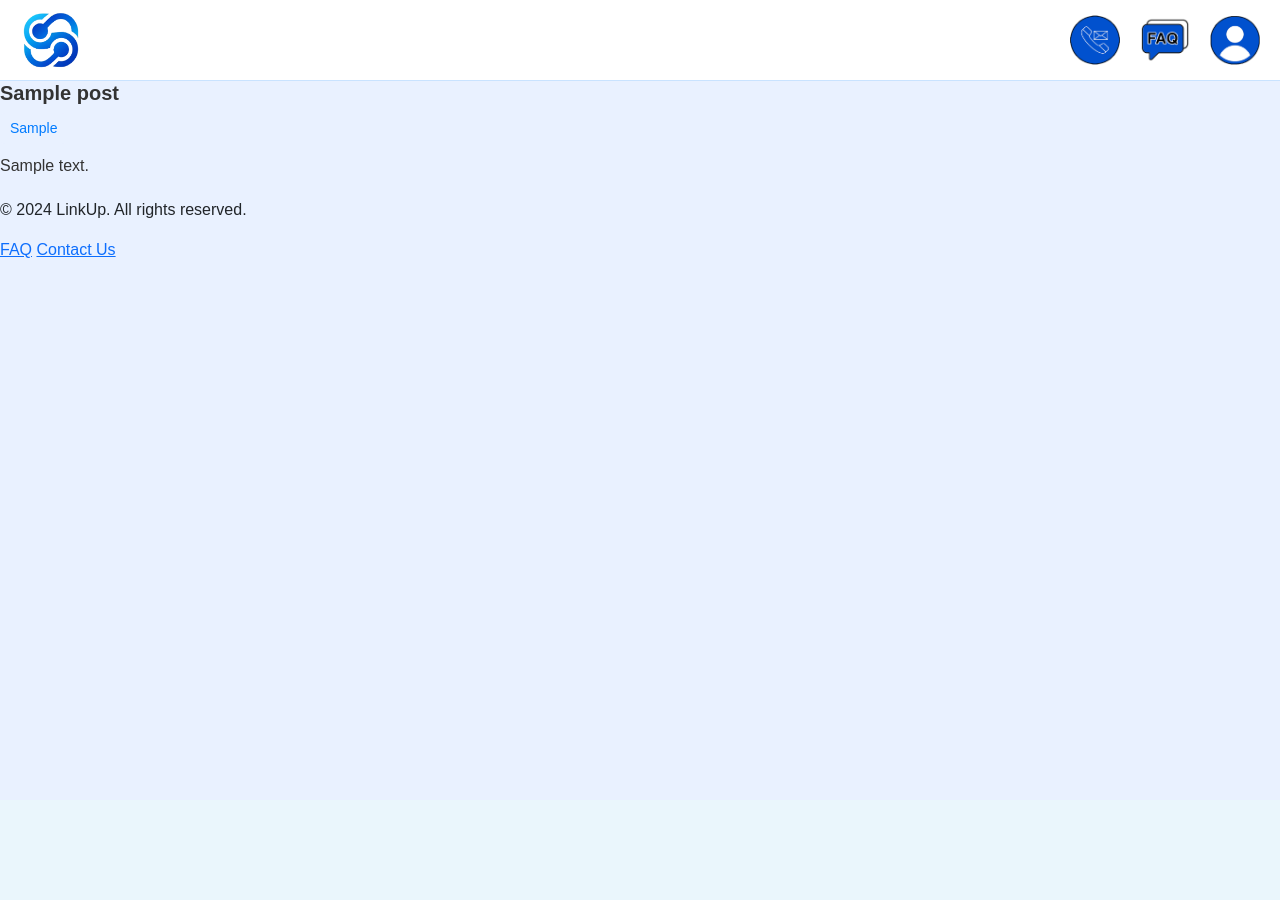
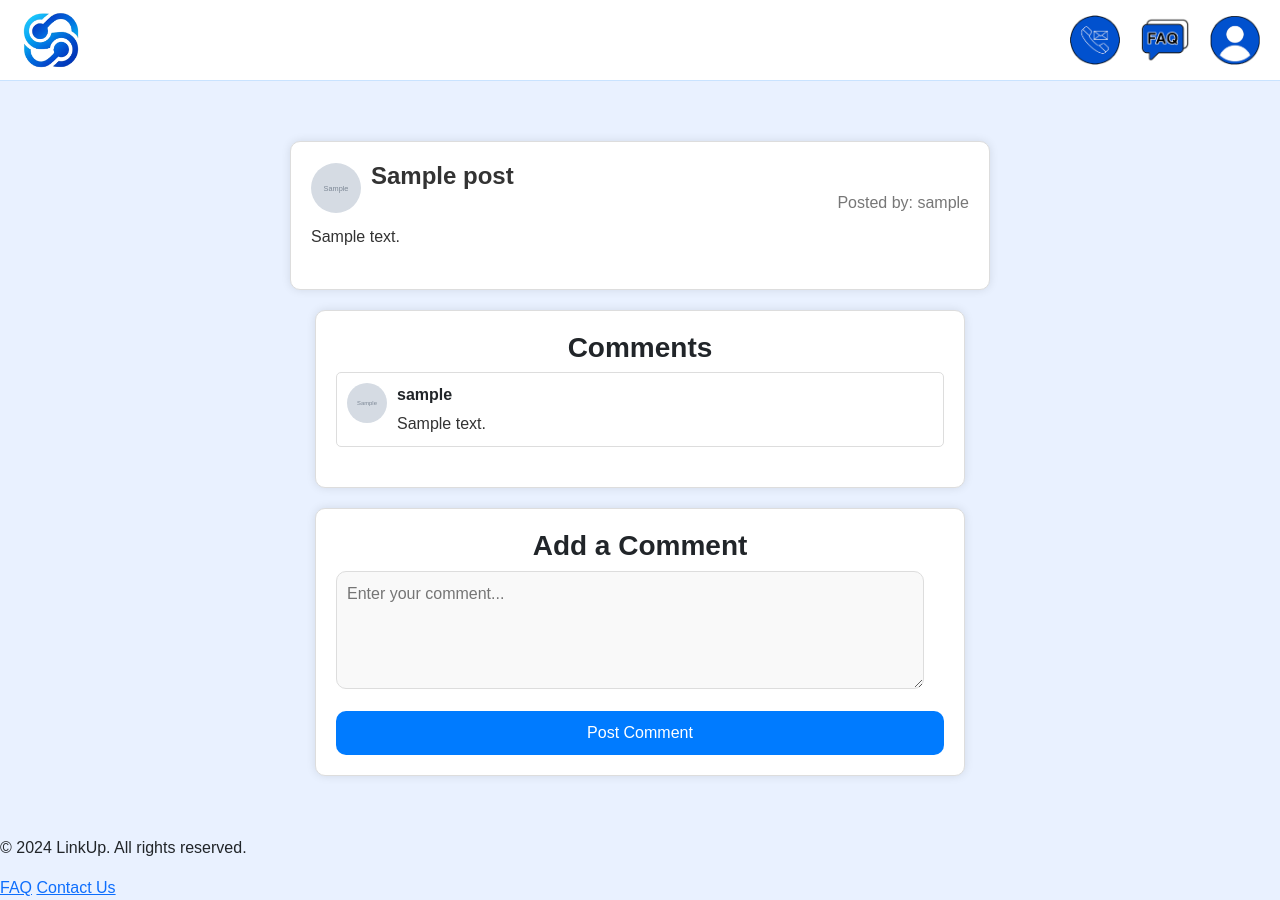
Before and after one commit to DeaconMizzi/LinkUp, a PHP site: page /post.php?id=1 in a window 1280 px wide. Before the commit the page ends 258 px from the top, so only its background shows below. Run offline with PHP 8.4, Linux system fonts and the light colour scheme; tables that the repository leaves empty or names only in its code hold one stand-in row (values such as "Sample post"); grey boxes marked "Sample" are stand-in pictures.

Commit message:
Logout, Post
Creation of posts, Logout feature, and post page

```diff
--- a/assets/css/styles.css
+++ b/assets/css/styles.css
@@ -695,3 +695,130 @@ header {
 .role-table .btn-remove:hover {
     background-color: #c82333;
 }
+.post-detail-container {
+    max-width: 700px;
+    margin: 20px auto;
+    padding: 20px;
+    background-color: #fff;
+    border-radius: 10px;
+    box-shadow: 0 0 10px rgba(0, 0, 0, 0.1);
+    border: 1px solid #ddd;
+}
+
+.comments-section, .add-comment-section {
+    max-width: 650px; /* Slightly smaller than the post-detail-container */
+    margin: 20px auto;
+    padding: 20px;
+    background-color: #fff;
+    border-radius: 10px;
+    box-shadow: 0 0 10px rgba(0, 0, 0, 0.1);
+    border: 1px solid #ddd;
+}
+
+.post-header {
+    display: flex;
+    align-items: center;
+    margin-bottom: 10px;
+}
+
+.post-avatar {
+    width: 50px;
+    height: 50px;
+    border-radius: 50%;
+    margin-right: 10px;
+}
+
+.post-header-content {
+    display: flex;
+    flex-direction: column;
+    flex: 1;
+}
+
+.post-title {
+    font-size: 24px;
+    font-weight: bold;
+    color: #333;
+    margin: 0;
+}
+
+.post-username {
+    font-size: 16px;
+    color: #777;
+    margin: 0;
+    text-align: right;
+    align-self: flex-end;
+}
+
+.comments-section h3, .add-comment-section h3 {
+    text-align: center;
+    font-weight: bold;
+}
+
+.comments-list {
+    list-style: none;
+    padding: 0;
+}
+
+.comments-list li {
+    display: flex;
+    align-items: flex-start;
+    margin-bottom: 20px;
+    padding: 10px;
+    background-color: #fff;
+    border-radius: 5px;
+    border: 1px solid #ddd;
+}
+
+.comment-avatar {
+    width: 40px;
+    height: 40px;
+    border-radius: 50%;
+    margin-right: 10px;
+}
+
+.comment-content-wrapper {
+    display: flex;
+    flex-direction: column;
+    align-items: flex-start;
+}
+
+.comment-username {
+    font-size: 16px;
+    font-weight: bold;
+    margin-bottom: 5px;
+}
+
+.comment-content {
+    font-size: 16px;
+    color: #333;
+}
+
+.add-comment-section .form-group {
+    margin-bottom: 15px;
+    text-align: left;
+}
+
+.add-comment-section .form-group textarea {
+    width: calc(100% - 20px);
+    padding: 10px;
+    border: 1px solid #ddd;
+    border-radius: 10px;
+    background-color: #f9f9f9;
+}
+
+.add-comment-section .btn-post {
+    display: block;
+    width: 100%;
+    padding: 10px;
+    background-color: #007bff;
+    color: #fff;
+    border: none;
+    border-radius: 10px;
+    cursor: pointer;
+    font-size: 16px;
+    margin-top: 10px;
+}
+
+.add-comment-section .btn-post:hover {
+    background-color: #0056b3;
+}
--- a/includes/header.php
+++ b/includes/header.php
@@ -25,11 +25,11 @@ session_start();
             <li class="profile-menu">
                 <img src="assets/images/profile.png" alt="Profile">
                 <div class="dropdown-content">
-                    <?php if (isset($_SESSION['user_id'])): ?>
+                    <?php if(isset($_SESSION['user_id'])): ?>
                         <a href="profile.php">Profile</a>
-                        <a href="index.php">Logout</a>
                         <a href="user_management.php">User Management</a>
                         <a href="role_management.php">Role Management</a>
+                        <a href="logout.php">Logout</a>
                     <?php else: ?>
                         <a href="login.php">Sign In</a>
                         <a href="register.php">Sign Up</a>
@@ -39,3 +39,5 @@ session_start();
         </ul>
     </nav>
 </header>
+</body>
+</html>
--- a/index.php
+++ b/index.php
@@ -45,9 +45,9 @@ include 'includes/db.php';
                 echo '<div class="post">';
                 echo '<div class="post-header">';
                 echo '<img class="post-avatar" src="/linkup/assets/images/profile.png" alt="Profile Picture">';
-                echo '<h3 class="post-title"><a href="post.php?id=' . $row["post_id"] . '">' . $row["title"] . '</a></h3>';
+                echo '<h3 class="post-title"><a href="post.php?id=' . $row["post_id"] . '">' . htmlspecialchars($row["title"]) . '</a></h3>';
                 echo '</div>';
-                echo '<div class="post-content"><p>' . $row["content"] . '</p></div>';
+                echo '<div class="post-content"><p>' . htmlspecialchars($row["content"]) . '</p></div>';
                 echo '<div class="post-actions">';
                 echo '<button class="btn-star"><img src="/linkup/assets/images/star.png" alt="Star"></button>';
                 echo '<button class="btn-comment"><img src="/linkup/assets/images/comment.png" alt="Comment"></button>';
--- a/logout.php
+++ b/logout.php
@@ -1,3 +1,7 @@
 <?php
-include 'includes/header.php';
+session_start();
+session_destroy(); // Destroy the session
+echo "Logged out successfully"; // Debug statement
+header("Location: login.php"); // Redirect to login page
+exit();
 ?>
--- a/post.php
+++ b/post.php
@@ -4,16 +4,68 @@ include 'includes/db.php';
 
 $post_id = $_GET['id']; // Get the post ID from the URL
 
-$sql = "SELECT * FROM posts WHERE post_id = $post_id";
+// Fetch the post details and the user who created the post
+$sql = "SELECT posts.*, users.username, users.profile_picture FROM posts
+        JOIN users ON posts.user_id = users.user_id
+        WHERE post_id = $post_id";
 $result = $conn->query($sql);
 
 if ($result->num_rows > 0) {
     $row = $result->fetch_assoc();
     ?>
-    <div class="post-detail-container">
-        <h2 class="post-title"><?php echo $row['title']; ?></h2>
-        <div class="post-tag"><?php echo $row['tag']; ?></div>
-        <div class="post-content"><?php echo $row['content']; ?></div>
+    <div class="outer-container">
+        <div class="container">
+            <div class="post-detail-container">
+                <div class="post-header">
+                    <img class="post-avatar" src="<?php echo htmlspecialchars($row['profile_picture']); ?>" alt="Profile Picture">
+                    <div class="post-header-content">
+                        <h2 class="post-title"><?php echo htmlspecialchars($row['title']); ?></h2>
+                        <p class="post-username">Posted by: <?php echo htmlspecialchars($row['username']); ?></p>
+                    </div>
+                </div>
+                <div class="post-content"><?php echo htmlspecialchars($row['content']); ?></div>
+            </div>
+
+            <!-- Comments Section -->
+            <div class="comments-section">
+                <h3>Comments</h3>
+                <ul class="comments-list">
+                    <?php
+                    // Fetch comments for the post along with the user who posted each comment
+                    $sql_comments = "SELECT comments.*, users.username, users.profile_picture FROM comments
+                                    JOIN users ON comments.user_id = users.user_id
+                                    WHERE post_id = $post_id";
+                    $result_comments = $conn->query($sql_comments);
+
+                    if ($result_comments->num_rows > 0) {
+                        while ($comment = $result_comments->fetch_assoc()) {
+                            echo '<li>';
+                            echo '<img class="comment-avatar" src="' . htmlspecialchars($comment['profile_picture']) . '" alt="Profile Picture">';
+                            echo '<div class="comment-content-wrapper">';
+                            echo '<p class="comment-username">' . htmlspecialchars($comment['username']) . '</p>';
+                            echo '<div class="comment-content">' . htmlspecialchars($comment['content']) . '</div>';
+                            echo '</div>';
+                            echo '</li>';
+                        }
+                    } else {
+                        echo '<li>No comments yet. Be the first to comment!</li>';
+                    }
+                    ?>
+                </ul>
+            </div>
+
+            <!-- Add Comment Section -->
+            <div class="add-comment-section">
+                <h3>Add a Comment</h3>
+                <form action="actions/add_comment.php" method="post">
+                    <input type="hidden" name="post_id" value="<?php echo $post_id; ?>">
+                    <div class="form-group">
+                        <textarea name="comment" rows="4" placeholder="Enter your comment..." required></textarea>
+                    </div>
+                    <button type="submit" class="btn-post">Post Comment</button>
+                </form>
+            </div>
+        </div>
     </div>
     <?php
 } else {
```
Also changed, not shown: actions/add_comment.php (added, +29 -0 lines), actions/create_post.php (+14 -5 lines).
